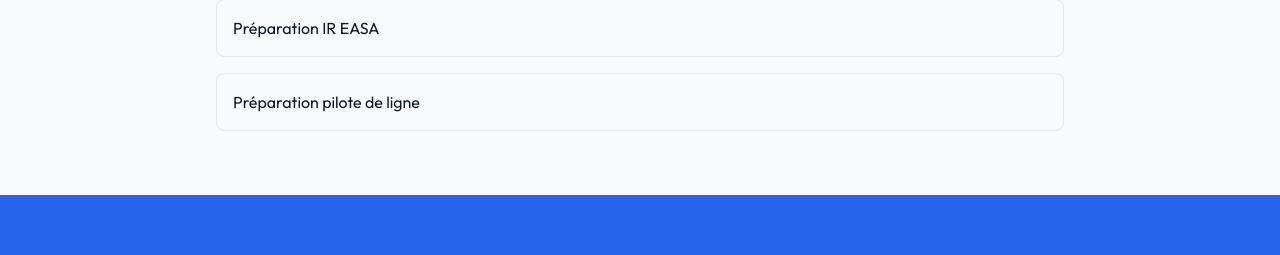
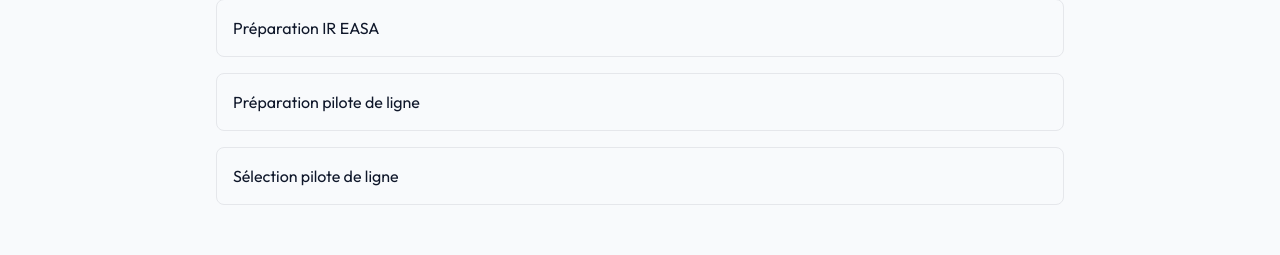
Before and after one commit to aviationonline/aviationonline, a React (Vite) app: page / in a window 1280 px wide. Shown: the part 5526-5781 px from the top of the page. Built offline with nearby package versions, Linux system fonts and the light colour scheme; no server answers; the database is empty.

Commit message:
Add link for selection pilote de ligne

```diff
--- a/src/pages/Home.tsx
+++ b/src/pages/Home.tsx
@@ -643,6 +643,13 @@ export default function Home() {
         Préparation pilote de ligne
       </a>
 
+      <Link
+        to="/selection-pilote-ligne"
+        className="block p-4 border rounded-lg hover:bg-white"
+      >
+        Sélection pilote de ligne
+      </Link>
+
     </div>
   </div>
 </section>
```
